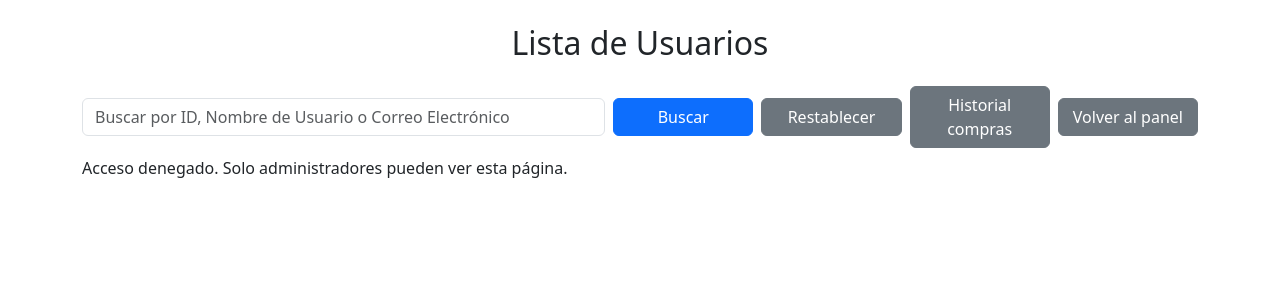
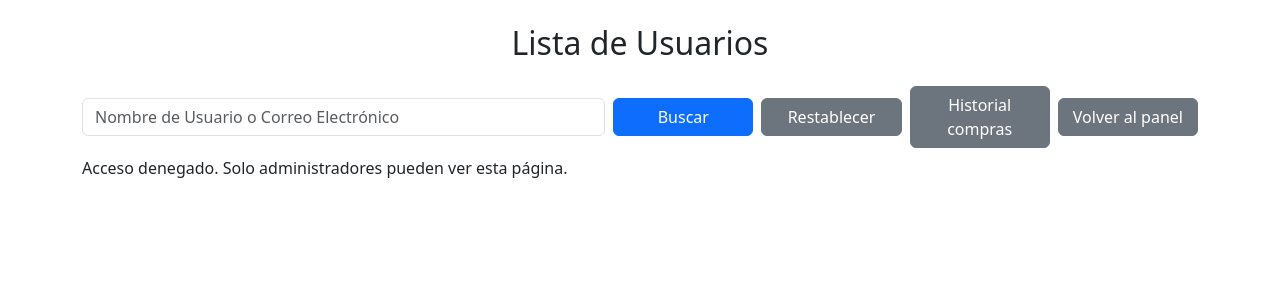
Before and after one commit to ConstanzaP1/TIS1, a PHP site: page /admin_panel/lista_usuarios.php in a window 1280 px wide. Shown: the part 63-363 px from the top of the page. Run offline with PHP 8.4, Linux system fonts and the light colour scheme; some libraries are stand-ins or nearby versions.

Commit message:
quitar id

```diff
--- a/admin_panel/lista_usuarios.php
+++ b/admin_panel/lista_usuarios.php
@@ -24,7 +24,7 @@
 
             <!-- Formulario de búsqueda -->
             <form method="GET" action="" class="mb-2 d-flex justify-content-center align-items-center">
-                <input type="text" name="search" class="form-control w-50" placeholder="Buscar por ID, Nombre de Usuario o Correo Electrónico" value="<?php echo isset($_GET['search']) ? $_GET['search'] : ''; ?>">
+                <input type="text" name="search" class="form-control w-50" placeholder="Nombre de Usuario o Correo Electrónico" value="<?php echo isset($_GET['search']) ? $_GET['search'] : ''; ?>">
 
                 <div class="d-flex ms-2" style="width: 150px;">
                     <button type="submit" class="btn btn-primary w-100">Buscar</button>
@@ -110,7 +110,6 @@ if (isset($_POST['user_id']) && isset($_POST['new_role'])) {
             <table class="table table-bordered">
     <thead>
         <tr>
-            <th>ID</th>
             <th>Nombre de Usuario</th>
             <th>Correo Electrónico</th>
             <th>Rol</th>
@@ -120,7 +119,7 @@ if (isset($_POST['user_id']) && isset($_POST['new_role'])) {
     <tbody>
         <?php while ($row = $result_users->fetch_assoc()): ?>
         <tr>
-            <td><?php echo $row['id']; ?></td>
+
             <td><?php echo $row['username']; ?></td>
             <td><?php echo $row['email']; ?></td>
             <td><?php echo $roles[$row['role']]; ?></td>
```
